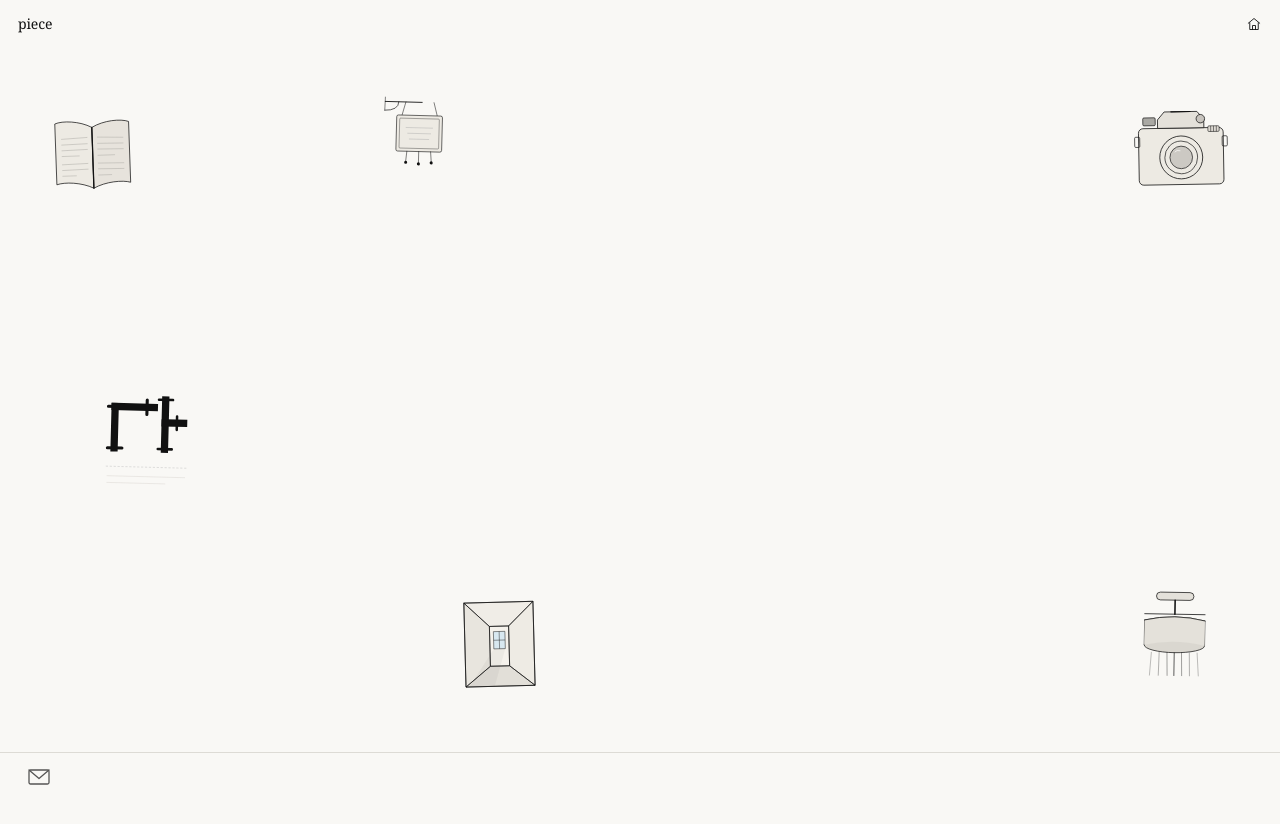
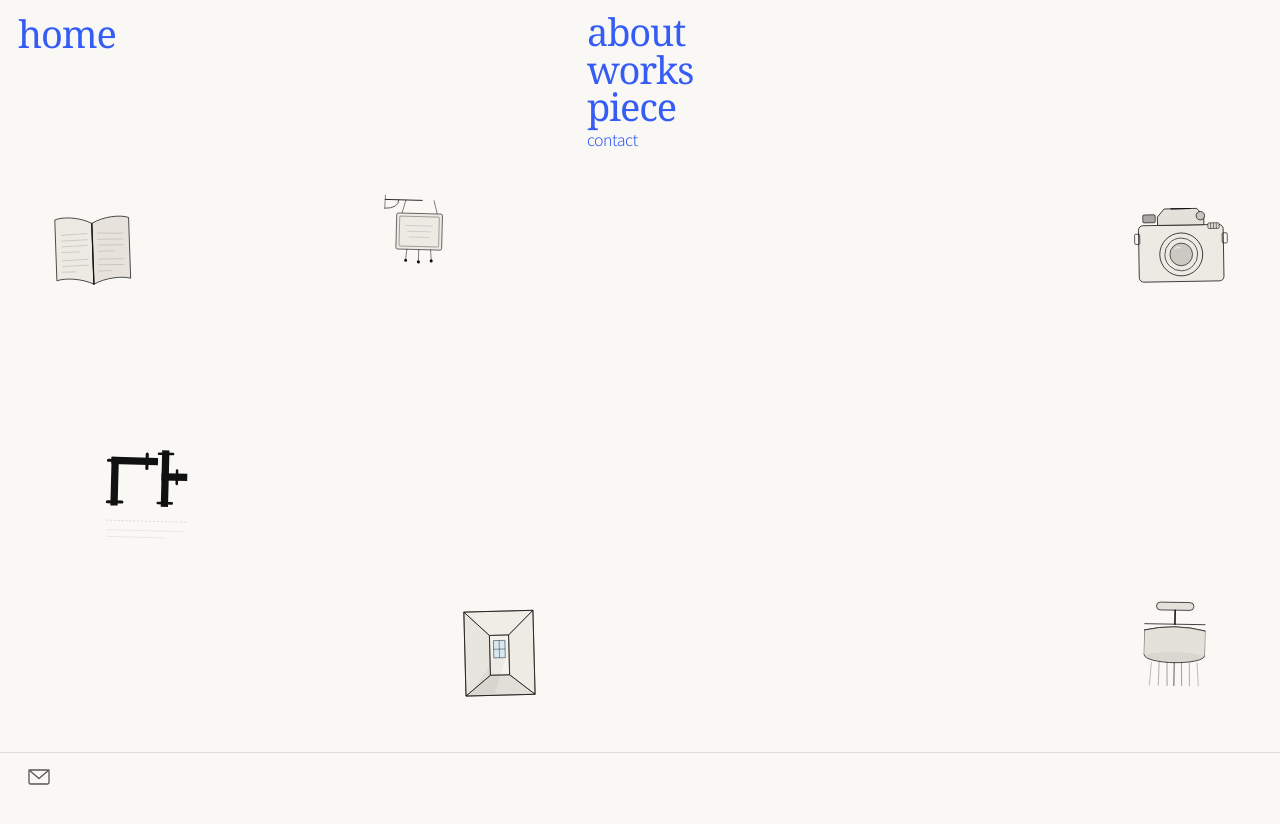
Before and after one commit to 2sun2sun/2sun2sun.github.io, a plain HTML site: page index.html in a window 1280 px wide. Drawn offline with Linux system fonts and the light colour scheme; a web font is replaced by a local one.

Commit message:
second commit

```diff
--- a/index.html
+++ b/index.html
@@ -12,18 +12,17 @@
 
   <!-- HEADER -->
   <header class="index-header">
-    <a href="index.html" class="index-header-title" aria-label="메인으로 이동">piece</a>
-    <a href="index.html" class="index-header-home" aria-label="홈">
-      <svg viewBox="0 0 32 32" fill="none" stroke="currentColor" stroke-width="1.8" stroke-linecap="round" stroke-linejoin="round">
-        <path d="M4.5 14.5L16 5l11.5 9.5" />
-        <path d="M7.5 13.5V27h17V13.5" />
-        <path d="M13 27v-8h6v8" />
-      </svg>
-    </a>
+    <a href="index.html" class="index-header-home-link index-header-menu-link" aria-label="메인으로 이동">home</a>
+    <nav class="index-header-menu" aria-label="주요 메뉴">
+      <a href="project-space.html" class="index-header-menu-link">about</a>
+      <a href="#works" class="index-header-menu-link">works</a>
+      <a href="index.html" class="index-header-menu-link">piece</a>
+      <button type="button" class="index-header-menu-link index-header-menu-button" onclick="openContact()">contact</button>
+    </nav>
   </header>
 
   <!-- CANVAS -->
-  <div class="canvas">
+  <div class="canvas" id="works">
 
     <!-- 1. Editorial — Open Book -->
     <a href="project-editorial.html" class="icon-item item-1" data-id="editorial" aria-label="종이의 결">
--- a/styles.css
+++ b/styles.css
@@ -7,6 +7,8 @@
   --white: #f9f8f5;
   --gray: #999;
   --border: #dddbd5;
+  --header-height: 152px;
+  --footer-height: 48px;
   --font-serif: 'Noto Serif KR', 'Georgia', serif;
   --font-sans: 'Pretendard', 'Noto Sans KR', 'Helvetica Neue', sans-serif;
 }
@@ -23,13 +25,12 @@ body {
 header {
   position: fixed;
   top: 0; left: 0; right: 0;
-  height: 48px;
+  height: var(--header-height);
   display: flex;
-  align-items: center;
+  align-items: flex-start;
   justify-content: space-between;
-  padding: 0 28px;
+  padding: 18px 28px 0;
   background: var(--white);
-  border-bottom: 1px solid var(--border);
   z-index: 200;
 }
 
@@ -46,39 +47,51 @@ header {
 
 .index-header {
   border-bottom: 0;
-  padding: 0 18px;
+  padding: 16px 18px 0;
 }
 
-.index-header-title {
-  font-family: var(--font-serif);
-  font-size: 14px;
-  line-height: 1;
-  color: var(--black);
-  text-decoration: none;
-  letter-spacing: -0.01em;
+.index-header-menu {
+  position: absolute;
+  left: 50%;
+  top: 14px;
+  transform: translateX(-50%);
+  display: flex;
+  flex-direction: column;
+  align-items: flex-start;
+  gap: 2px;
 }
 
-.index-header-home {
-  display: inline-flex;
-  align-items: center;
-  justify-content: center;
-  width: 16px;
-  height: 16px;
-  color: var(--black);
+.index-header-menu-link {
+  font-family: var(--font-serif);
+  font-size: clamp(26px, 3vw, 38px);
+  line-height: 0.94;
+  color: #355cf5;
   text-decoration: none;
+  letter-spacing: -0.03em;
+  background: none;
+  border: 0;
+  padding: 0;
+  cursor: pointer;
+  transition: opacity 0.2s ease;
 }
 
-.index-header-home svg {
-  display: block;
-  width: 100%;
-  height: 100%;
+.index-header-menu-link:hover {
+  opacity: 0.7;
+}
+
+.index-header-home-link {
+  color: #355cf5;
+}
+
+.index-header-menu-button {
+  font: inherit;
 }
 
 /* ─── FOOTER ─── */
 footer {
   position: fixed;
   bottom: 0; left: 0; right: 0;
-  height: 48px;
+  height: var(--footer-height);
   display: flex;
   align-items: center;
   padding: 0 28px;
@@ -149,8 +162,8 @@ footer {
 .canvas {
   position: relative;
   width: 100%;
-  height: calc(100vh - 96px);
-  margin-top: 48px;
+  height: calc(100vh - var(--header-height) - var(--footer-height));
+  margin-top: var(--header-height);
 }
 
 .icon-item {
@@ -292,8 +305,12 @@ footer {
 
 /* ─── RESPONSIVE ─── */
 @media (max-width: 768px) {
+  :root {
+    --header-height: 194px;
+  }
+
   .canvas {
-    position: relative; height: auto; min-height: calc(100vh - 96px);
+    position: relative; height: auto; min-height: calc(100vh - var(--header-height) - var(--footer-height));
     display: flex; flex-wrap: wrap; justify-content: space-between;
     align-content: flex-start; gap: 24px; padding: 28px 20px; overflow-y: auto;
   }
@@ -309,7 +326,14 @@ footer {
   .block-text  { grid-template-columns: 1fr; gap: 12px; padding: 32px 20px; }
   .block-caption { padding: 8px 20px 36px; }
   .project-nav { padding: 24px 20px; }
-  header, footer { padding: 0 20px; }
-  .index-header { padding: 0 16px; }
+  header { padding: 16px 20px 0; }
+  footer { padding: 0 20px; }
+  .index-header { padding: 16px 16px 0; }
+  .index-header-menu {
+    top: 18px;
+  }
+  .index-header-menu-link {
+    font-size: clamp(22px, 8vw, 34px);
+  }
   .modal-box { margin: 0 20px 64px; }
 }
```
